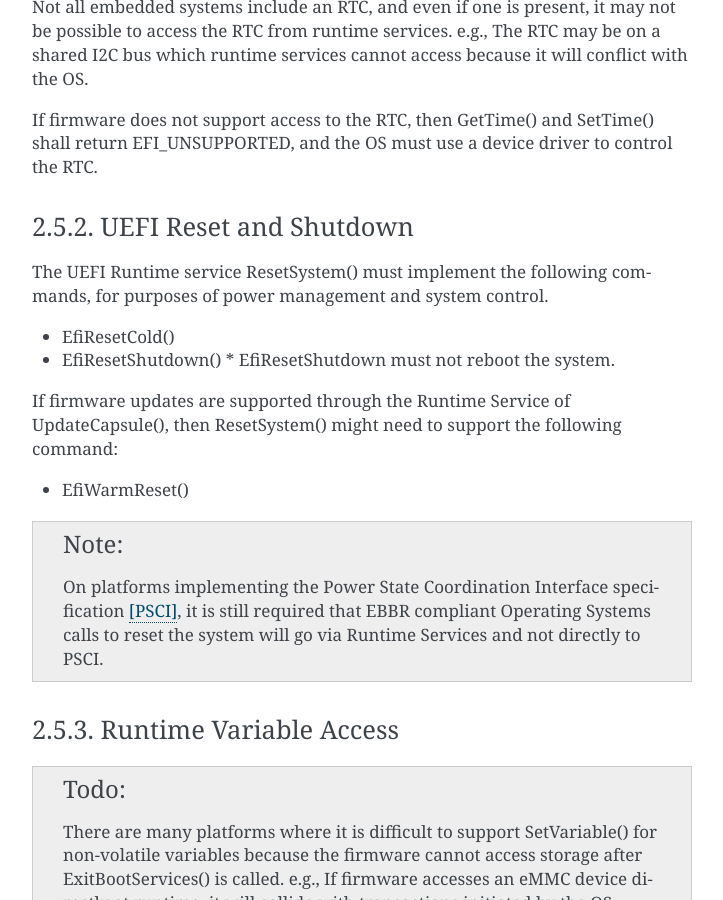
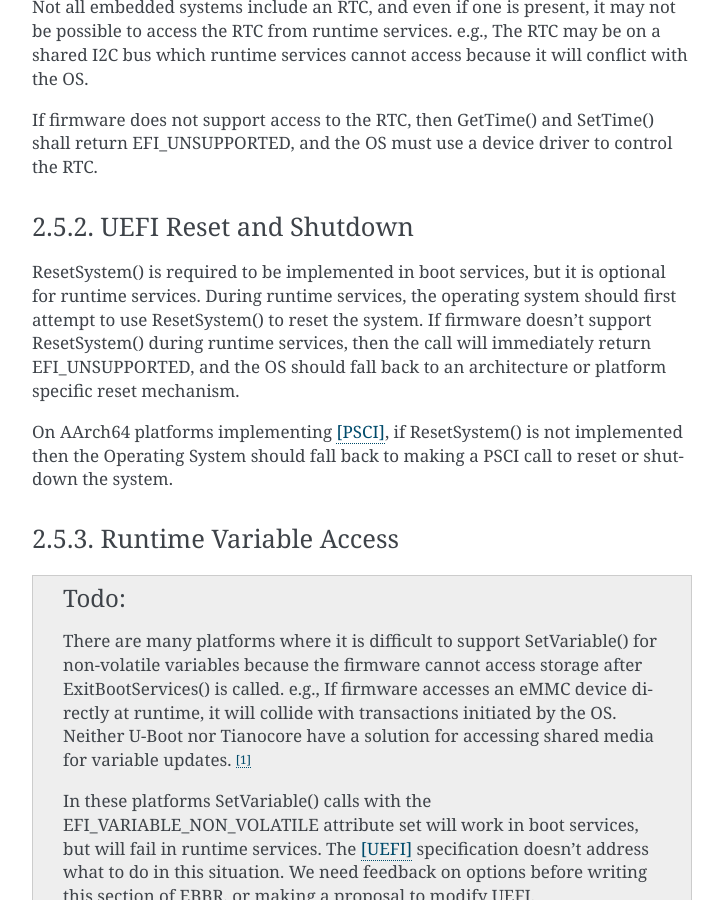
Before and after one commit to ARM-software/ebbr, a Sphinx documentation site: the page built from source/chapter2-uefi.rst, in a window 1280 px wide and 900 px high, scrolled down 3664 px. Shown: the whole window, without its empty margins (388-1111 px from the left). Built offline with Sphinx 7.4.7, drawn with Linux system fonts in a browser that asks for light colours.

Commit message:
Refactor ResetSystem() requirements
ResetSystem() was over-specified in the document. UEFI already documents
the behaviour of ResetSystem() sufficiently. Add notes on expected
behaviour when platform specific or standard interface methods are
available.

Resolves: #29
Signed-off-by: Grant Likely <grant.likely@arm.com>

```diff
--- a/source/chapter2-uefi.rst
+++ b/source/chapter2-uefi.rst
@@ -175,23 +175,17 @@
 UEFI Reset and Shutdown
 -----------------------
 
-The UEFI Runtime service ResetSystem() must implement the following commands,
-for purposes of power management and system control.
+ResetSystem() is required to be implemented in boot services, but it is
+optional for runtime services.
+During runtime services, the operating system should first attempt to
+use ResetSystem() to reset the system.
+If firmware doesn't support ResetSystem() during runtime services,
+then the call will immediately return EFI_UNSUPPORTED, and the OS should
+fall back to an architecture or platform specific reset mechanism.
 
-- EfiResetCold()
-- EfiResetShutdown()
-  * EfiResetShutdown must not reboot the system.
-
-If firmware updates are supported through the Runtime Service of
-UpdateCapsule(), then ResetSystem() might need to support the following
-command:
-
-- EfiWarmReset()
-
-.. note:: On platforms implementing the Power State Coordination Interface
-   specification [PSCI]_, it is still required that EBBR compliant
-   Operating Systems calls to reset the system will go via Runtime Services
-   and not directly to PSCI.
+On AArch64 platforms implementing [PSCI]_,
+if ResetSystem() is not implemented then the Operating System should fall
+back to making a PSCI call to reset or shutdown the system.
 
 Runtime Variable Access
 -----------------------
```
